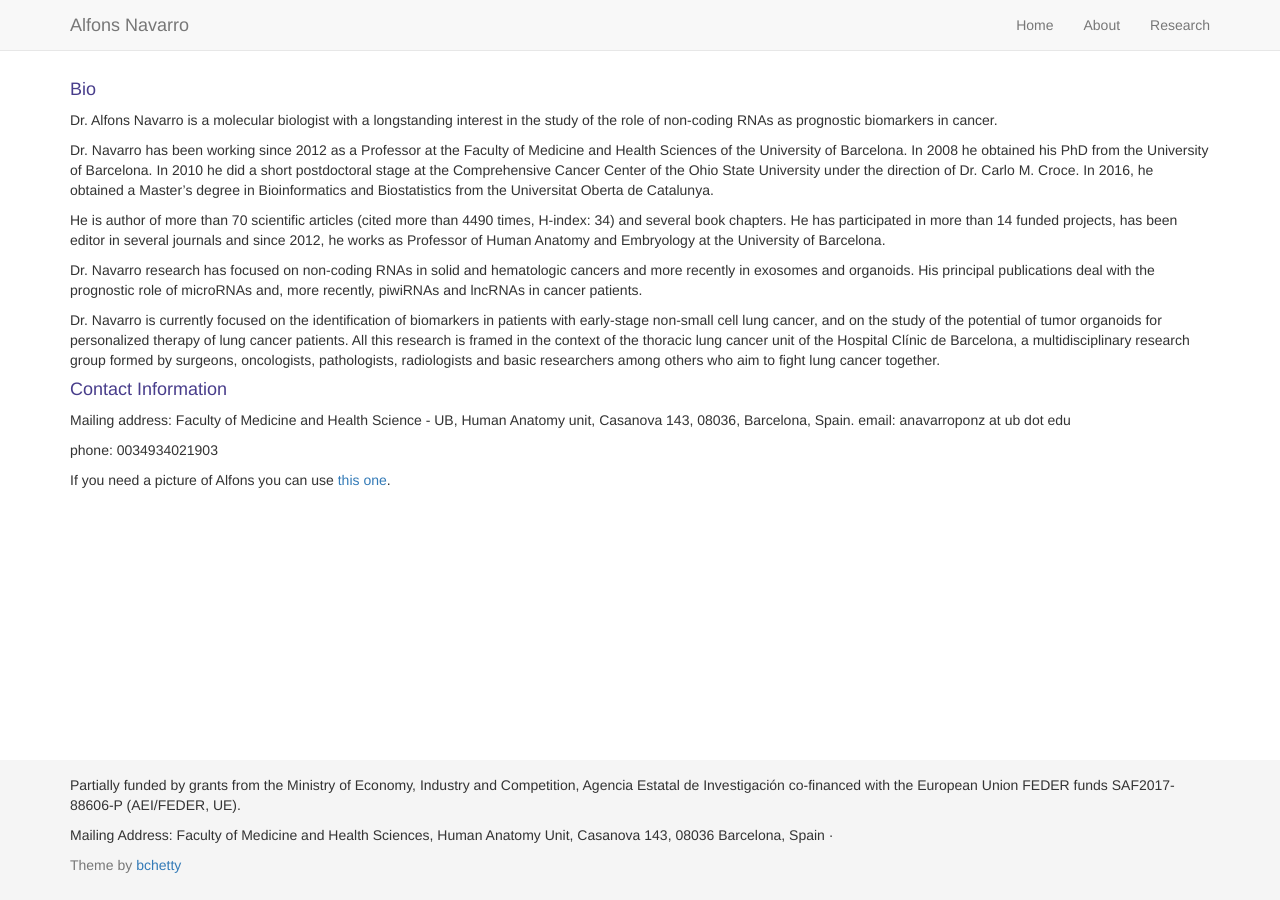
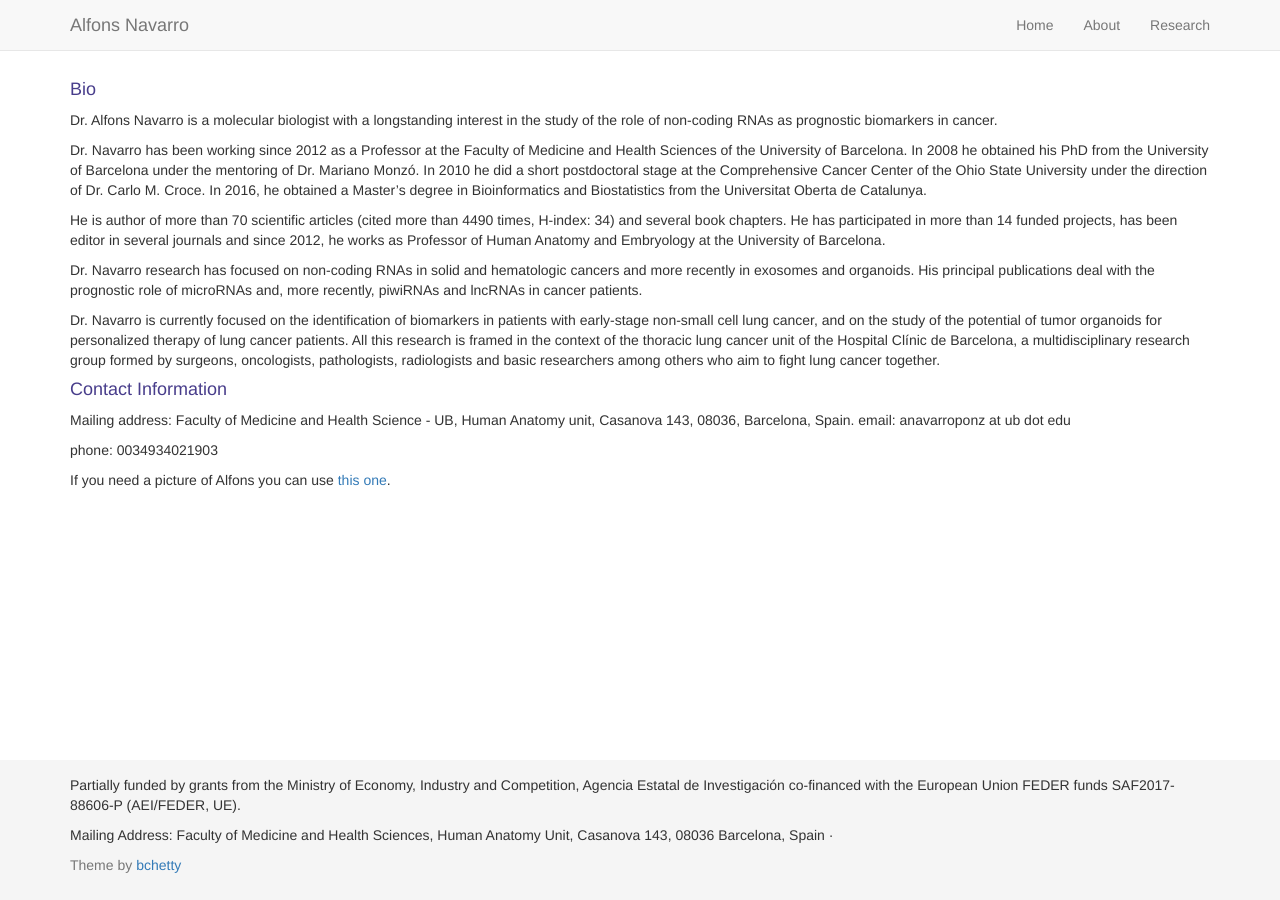
Before and after one commit to AlfonsNavarro/AlfonsNavarro.github.io, a Jekyll site: the page built from pages/about.md, in a window 1280 px wide. Built offline with Jekyll 4.4.1, drawn with Linux system fonts in a browser that asks for light colours; nearby versions of some CDN libraries.

Commit message:
Second version 1.94

```diff
--- a/pages/about.md
+++ b/pages/about.md
@@ -7,7 +7,7 @@ title: About
 
 Dr. Alfons Navarro is a molecular biologist with a longstanding interest in the study of the role of non-coding RNAs as prognostic biomarkers in cancer.
 
-Dr. Navarro has been working since 2012 as a Professor at the Faculty of Medicine and Health Sciences of the University of Barcelona. In 2008 he obtained his PhD from the University of Barcelona. In 2010 he did a short postdoctoral stage at the Comprehensive Cancer Center of the Ohio State University under the direction of Dr. Carlo M. Croce. In 2016, he obtained a Master's degree in Bioinformatics and Biostatistics from the Universitat Oberta de Catalunya.
+Dr. Navarro has been working since 2012 as a Professor at the Faculty of Medicine and Health Sciences of the University of Barcelona. In 2008 he obtained his PhD from the University of Barcelona under the mentoring of Dr. Mariano Monzó.  In 2010 he did a short postdoctoral stage at the Comprehensive Cancer Center of the Ohio State University under the direction of Dr. Carlo M. Croce. In 2016, he obtained a Master's degree in Bioinformatics and Biostatistics from the Universitat Oberta de Catalunya.
 
 He is author of more than 70 scientific articles (cited more than 4490 times, H-index: 34) and several book chapters. He has participated in more than 14 funded projects, has been editor in several journals and since 2012, he works as Professor of Human Anatomy and Embryology at the University of Barcelona.
 
```
